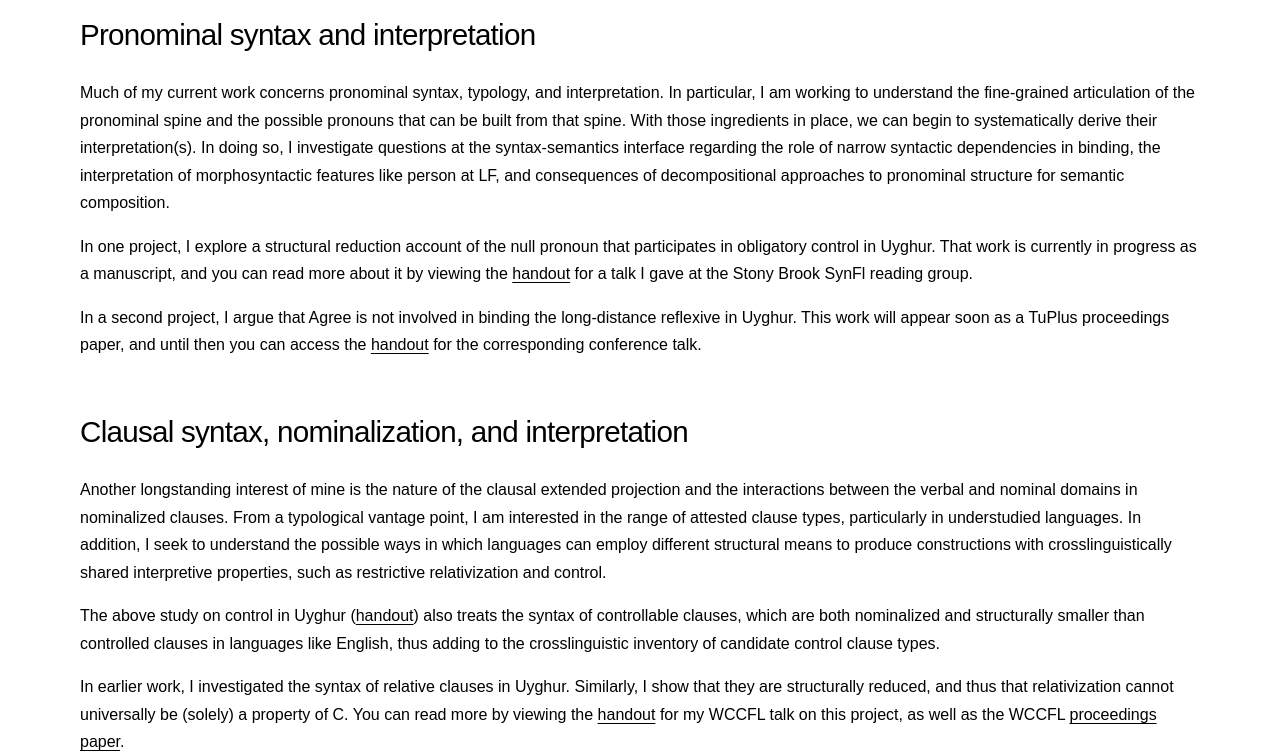
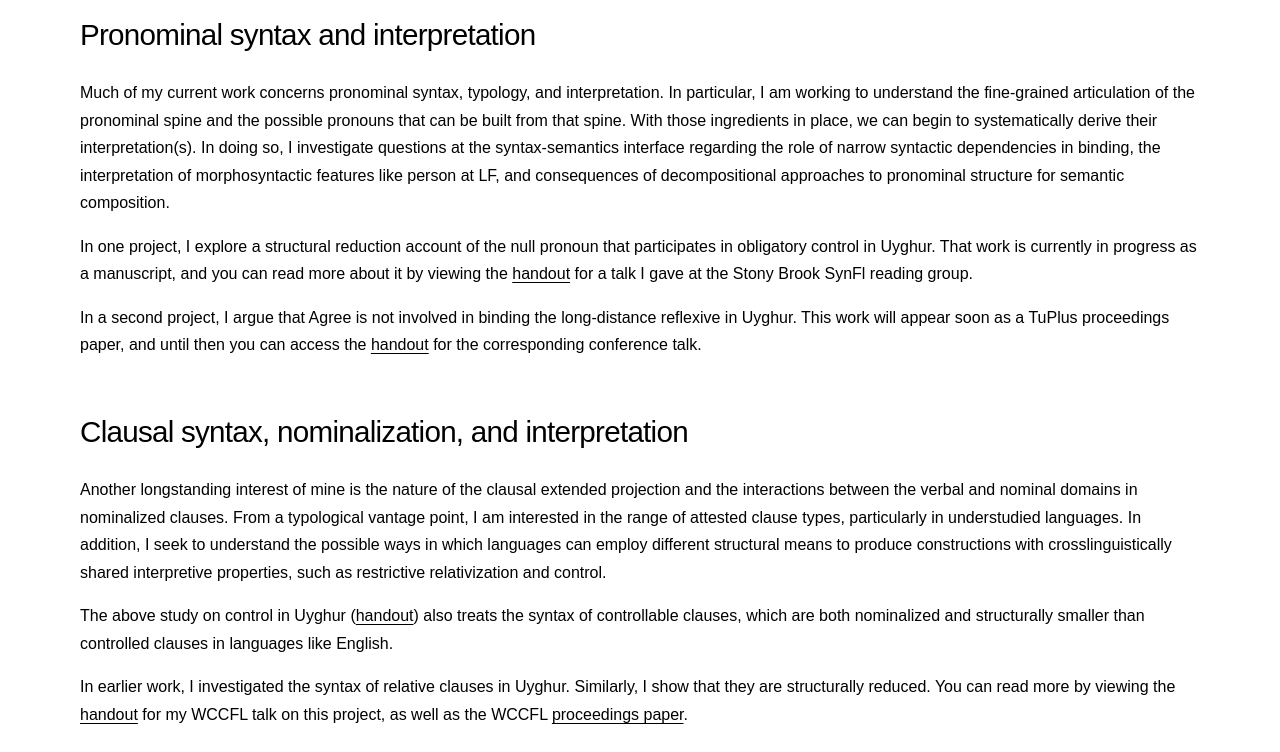
Before and after one commit to morbrown/morbrown.github.io, a plain HTML site: page research.html in a window 1280 px wide. Shown: the part 200-952 px from the top of the page. Drawn offline with Linux system fonts and the light colour scheme.

Commit message:
Update research.html

```diff
--- a/research.html
+++ b/research.html
@@ -52,11 +52,10 @@
       interpretive properties, such as restrictive relativization and control. </p>
       <p>The above study on control in Uyghur (<a href="OReillyBrown_StonyBrookSynfl_Handout.pdf" target="_blank">handout</a>) also
         treats the syntax of controllable clauses, which are both nominalized and structurally smaller than controlled clauses
-        in languages like English, thus adding to the crosslinguistic inventory of candidate control clause types.
+        in languages like English.
       </p>
       <p>In earlier work, I investigated the syntax of relative clauses in Uyghur. Similarly, I show that they are
-        structurally reduced, and thus that relativization cannot universally be (solely) a property of C. You
-        can read more by viewing the <a href="OReillyBrown_WCCFL42_Handout.pdf" target="_blank">handout</a>
+        structurally reduced. You can read more by viewing the <a href="OReillyBrown_WCCFL42_Handout.pdf" target="_blank">handout</a>
         for my WCCFL talk on this project, as well as the WCCFL <a href="OReillyBrown2025.pdf" target="_blank">proceedings paper</a>.
       </p>
     </section>
```
